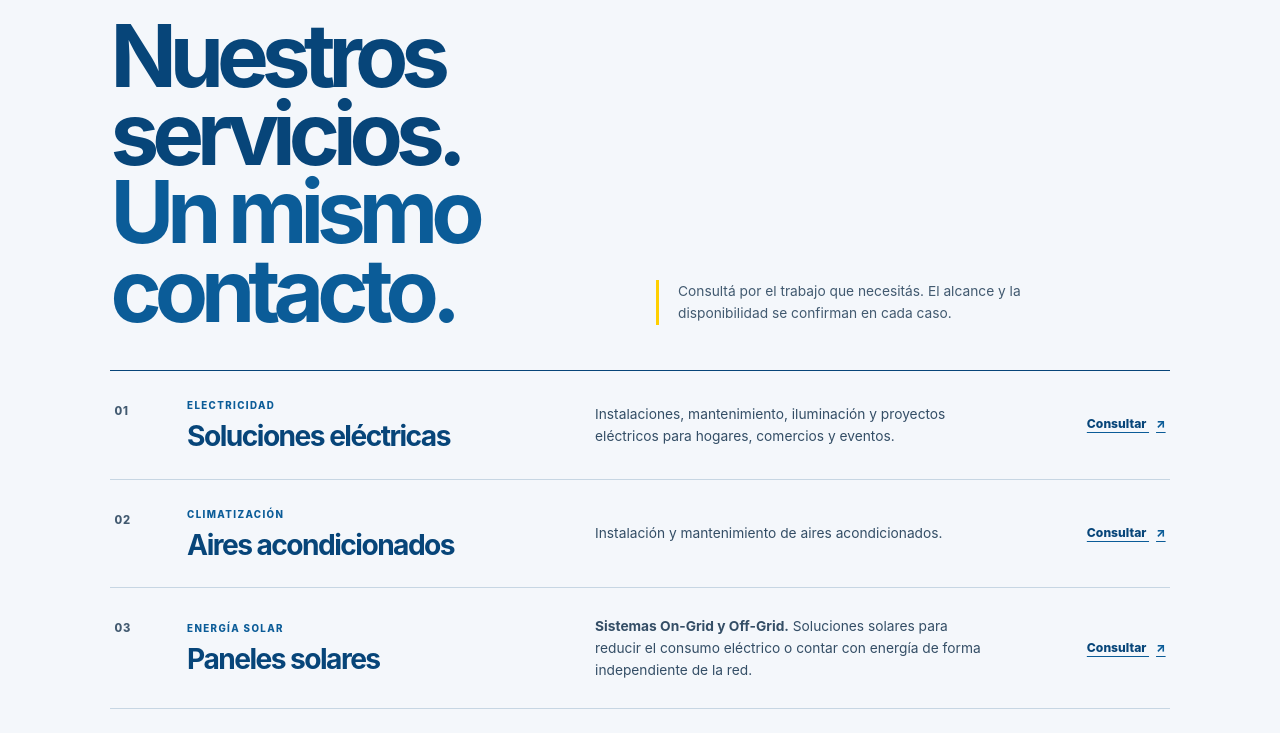
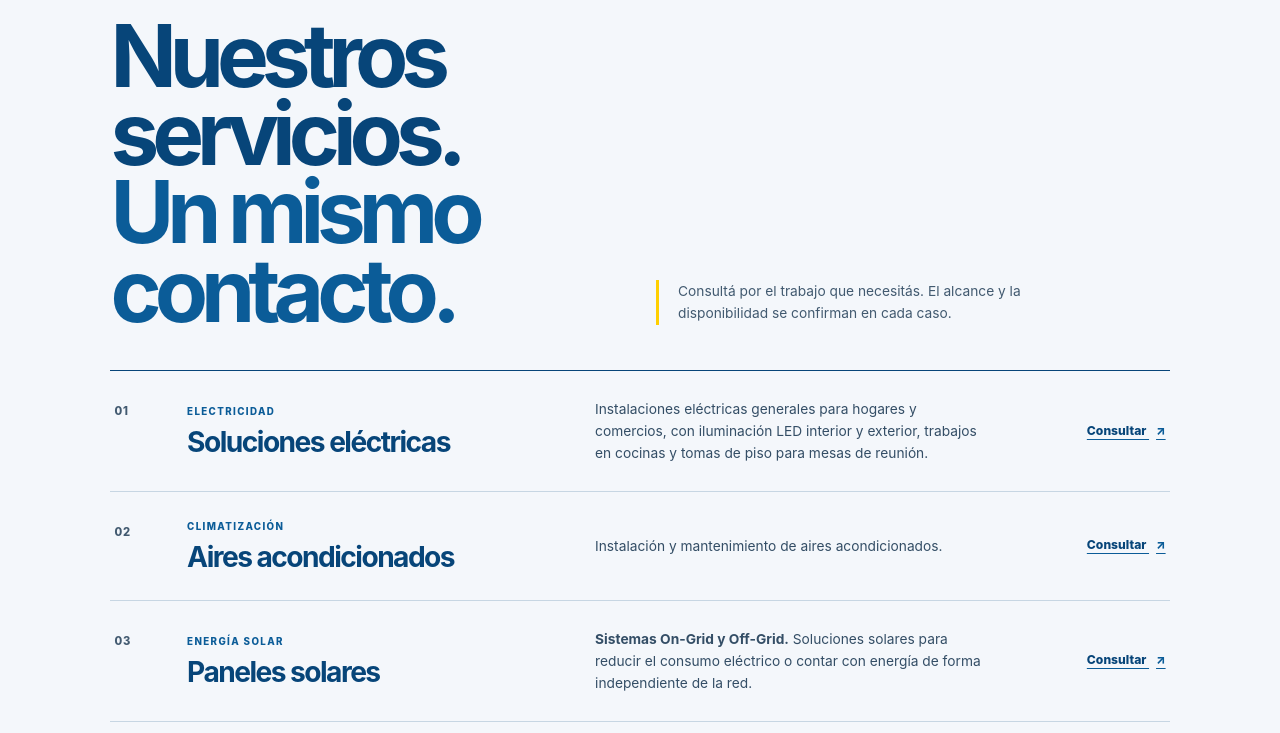
Before and after one commit to TuWebEnTresDias/jm-electric, a plain HTML site: page index.html in a window 1280 px wide. Shown: the part 942-1675 px from the top of the page. Drawn offline with Linux system fonts and the light colour scheme.

Commit message:
Actualizar servicios eléctricos con trabajos de JM Eléctric

```diff
--- a/index.html
+++ b/index.html
@@ -93,7 +93,7 @@ posthog.init('phc_zRJZ5SvArTjrYcxxgLg35xTBeTofkA6DnmJoE6SXfPQV', {
           <article class="service-row">
             <span class="service-number" aria-hidden="true">01</span>
             <div class="service-title"><span class="service-label">ELECTRICIDAD</span><h3>Soluciones eléctricas</h3></div>
-            <p>Instalaciones, mantenimiento, iluminación y proyectos eléctricos para hogares, comercios y eventos.</p>
+            <p>Instalaciones eléctricas generales para hogares y comercios, con iluminación LED interior y exterior, trabajos en cocinas y tomas de piso para mesas de reunión.</p>
             <a class="service-link" href="https://wa.me/5491178528166?text=Hola%2C%20quisiera%20consultar%20por%20instalaciones%20el%C3%A9ctricas." target="_blank" rel="noopener noreferrer">Consultar <span aria-hidden="true">↗</span></a>
           </article>
           <article class="service-row">
```
